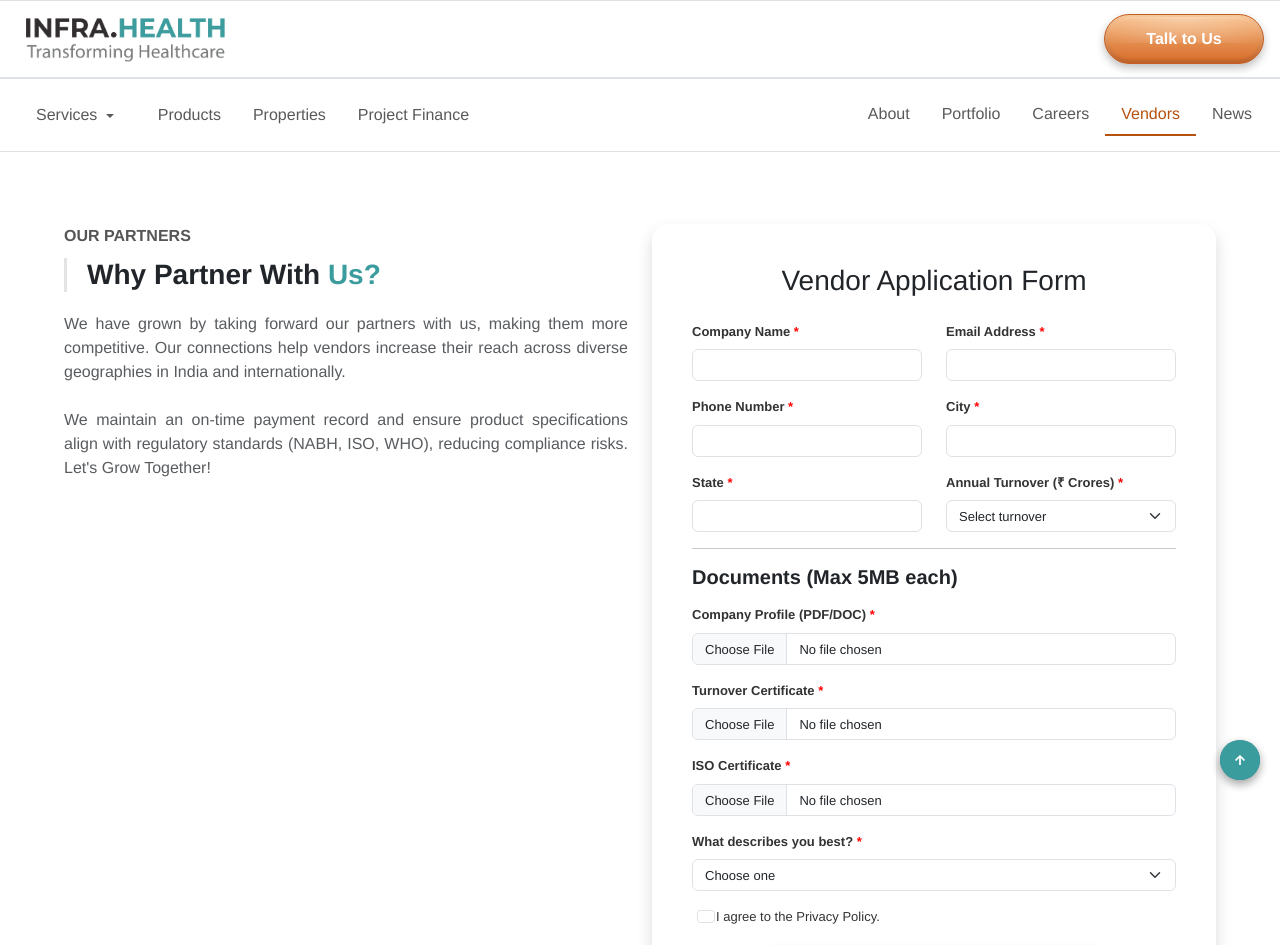
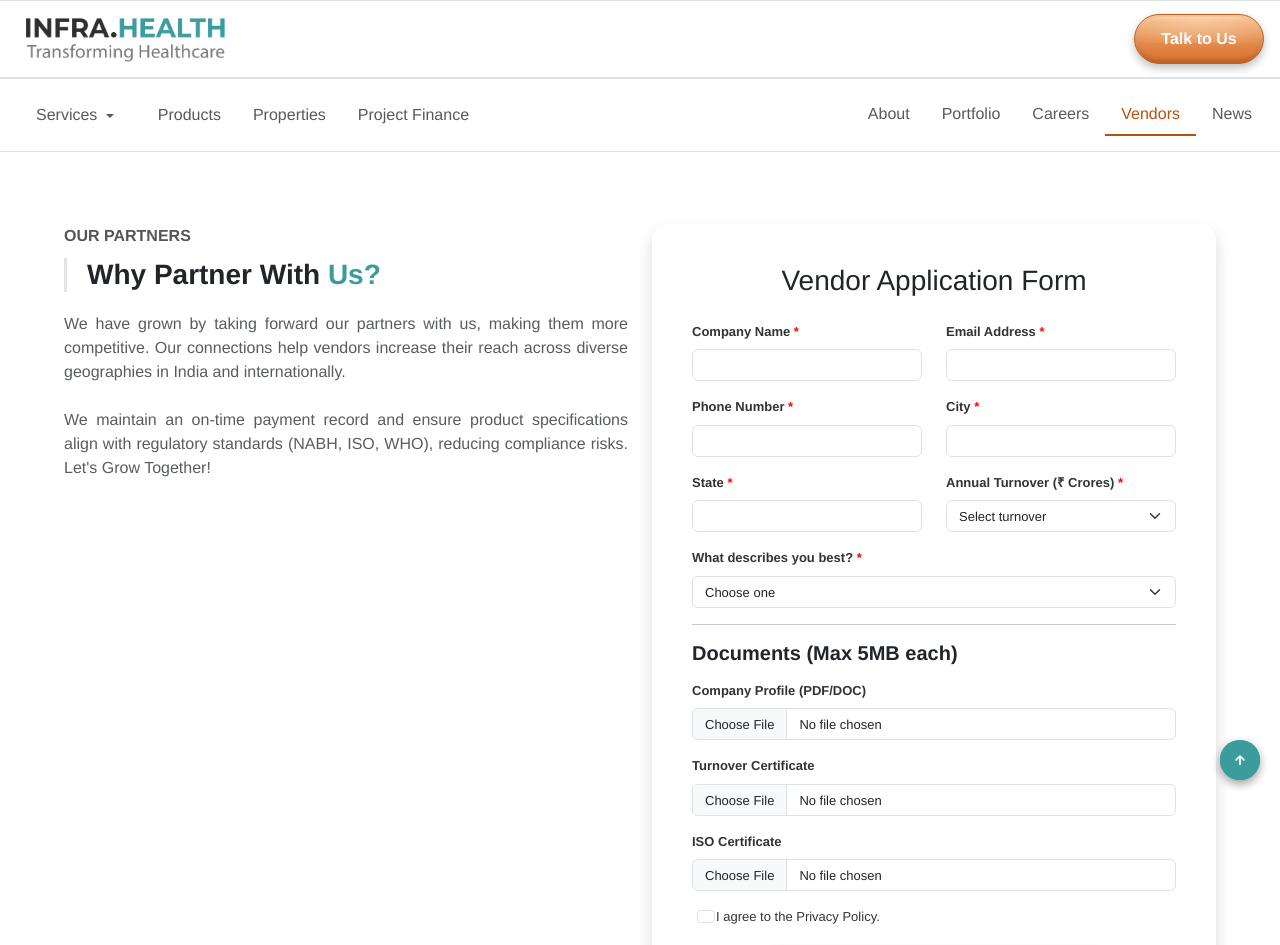
Before and after one commit to DeveTeam80/Infrahealth, a Next.js app: page /vendors in a window 1280 px wide. Shown: the top 945 px of the page. Built offline with nearby package versions, Linux system fonts and the light colour scheme; no server answers.

Commit message:
form submission error resolve by adding .env file and smtp_to change to particular form reciever end email

```diff
--- a/src/app/globals.css
+++ b/src/app/globals.css
@@ -74,7 +74,7 @@ a {
   font-weight: 600;
   text-transform: none;
   display: inline-block;
-  width: 160px;
+  width: 130px;
   text-align: center;
   font-size: 16px;
   position: relative;
--- a/src/app/vendors/VendorsClient.tsx
+++ b/src/app/vendors/VendorsClient.tsx
@@ -192,6 +192,17 @@ export default function VendorsClient() {
                       </Col>
                     </Row>
 
+                    <Form.Group className="mb-3" controlId="describeYou">
+                      <Form.Label>What describes you best?</Form.Label>
+                      <Form.Select name="describeYou" required>
+                        <option value="">Choose one</option>
+                        <option value="OEM">OEM</option>
+                        <option value="Suppliers">Suppliers</option>
+                        <option value="Consultant">Consultant</option>
+                        <option value="Contractors">Contractors</option>
+                      </Form.Select>
+                    </Form.Group>
+
                     <hr />
                     <h5 className="mb-3">Documents (Max 5MB each)</h5>
 
@@ -201,7 +212,6 @@ export default function VendorsClient() {
                         name="companyProfile"
                         type="file"
                         accept=".pdf,.doc,.docx"
-                        required
                       />
                     </Form.Group>
 
@@ -214,7 +224,6 @@ export default function VendorsClient() {
                         name="turnoverCertificate"
                         type="file"
                         accept=".pdf,.jpg,.jpeg,.png"
-                        required
                       />
                     </Form.Group>
 
@@ -224,19 +233,7 @@ export default function VendorsClient() {
                         name="isoCertificate"
                         type="file"
                         accept=".pdf,.jpg,.jpeg,.png"
-                        required
                       />
-                    </Form.Group>
-
-                    <Form.Group className="mb-3" controlId="describeYou">
-                      <Form.Label>What describes you best?</Form.Label>
-                      <Form.Select name="describeYou" required>
-                        <option value="">Choose one</option>
-                        <option value="OEM">OEM</option>
-                        <option value="Suppliers">Suppliers</option>
-                        <option value="Consultant">Consultant</option>
-                        <option value="Contractors">Contractors</option>
-                      </Form.Select>
                     </Form.Group>
 
                     <Form.Group className="mb-3">
--- a/src/data/newsData.ts
+++ b/src/data/newsData.ts
@@ -131,7 +131,8 @@ export const newsData: NewsData = {
     },
     {
       id: "blog-15",
-      title: "Green Building Certifications in Healthcare: What You Should Know",
+      title:
+        "Green Building Certifications in Healthcare: What You Should Know",
       date: "October 9, 2025",
       image: "images/blogs/blog3.png",
       description:
```
Also changed, not shown: src/app/news/page.tsx (+12 -5 lines), src/components/newsMobileAccrodian.tsx (+11 -3 lines).
